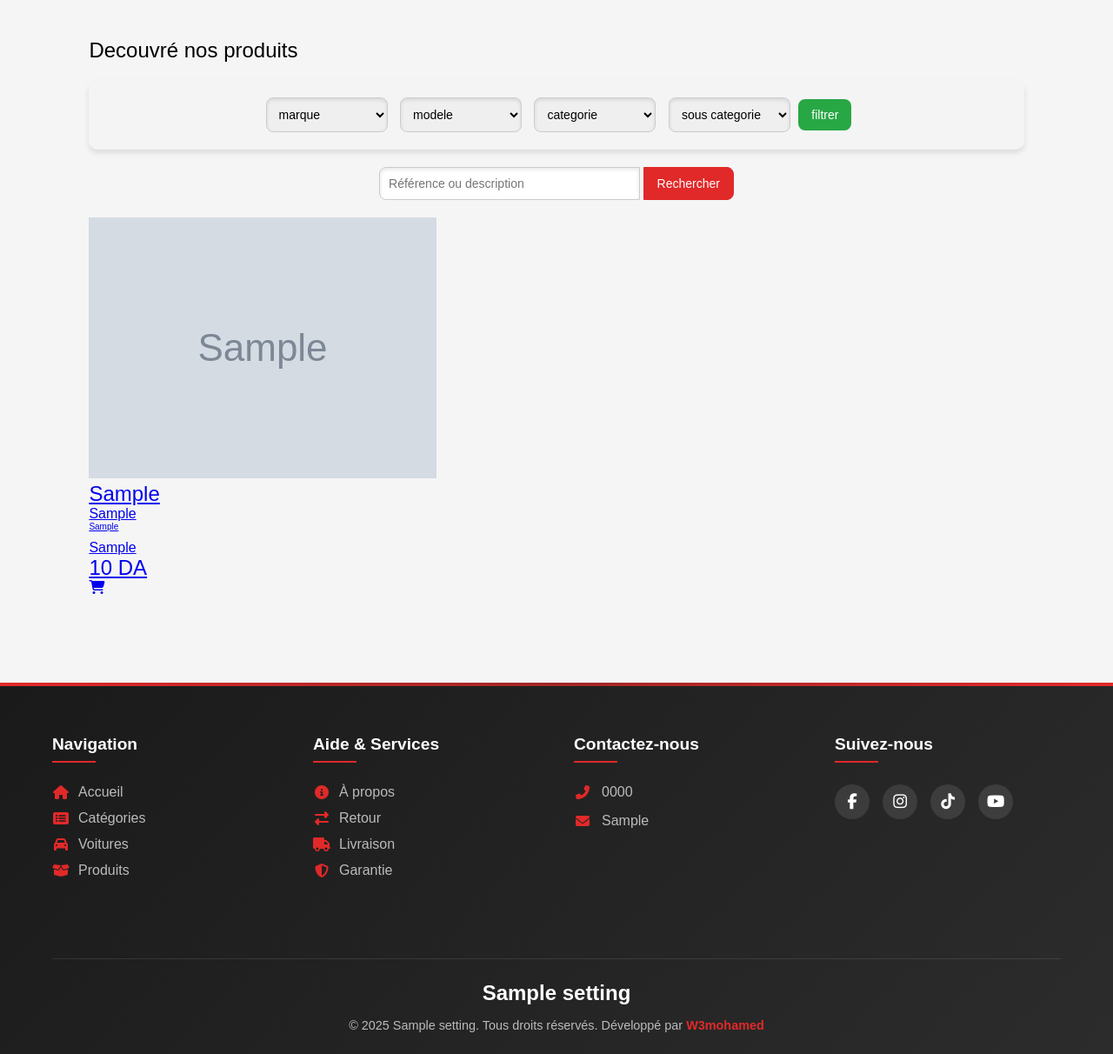
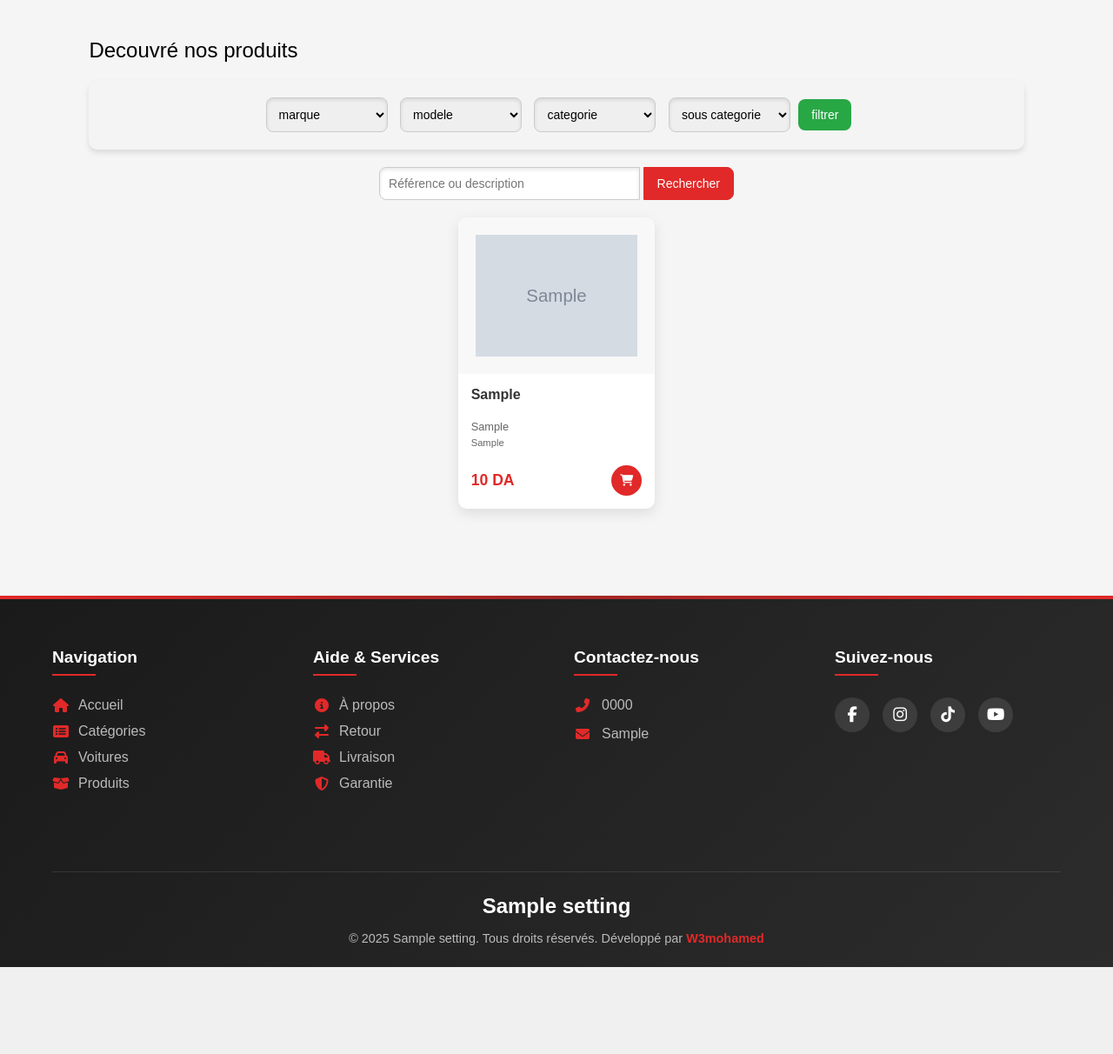
Before and after one commit to W3Mohamed/souqpiece, a PHP site: page /product.php in a window 1280 px wide. Shown: the part 436-1648 px from the top of the page at 87% size. After the commit the page ends 1548 px from the top, so only its background shows below. Run offline with PHP 8.4, Linux system fonts and the light colour scheme; tables that the repository leaves empty or names only in its code hold one stand-in row (values such as "Sample post"); grey boxes marked "Sample" are stand-in pictures; a stand-in replaces the project's code that opens the database connection; some libraries are stand-ins or nearby versions.

Commit message:
page produits style

```diff
--- a/css/style.css
+++ b/css/style.css
@@ -860,6 +860,23 @@ body{
 }
 
 /* Section Produits */
+.produits{
+    display: flex;
+    flex-wrap: wrap;
+    align-items: center;
+    justify-content: center;
+    gap: 10px;
+}
+@media screen and (max-width:660px) {
+    .produits{
+        margin-top: 40px;
+    }
+}
+@media screen and (max-width:300px) {
+    .produits{
+        justify-content: center;
+    }
+}
 .products-section {
     padding: 60px 0;
     background-color: #f9f9f9;
--- a/product.php
+++ b/product.php
@@ -345,23 +345,29 @@
                     $sqlCate->execute([$produit['id_categorie']]);
                     $categorie = $sqlCate->fetchColumn();
                 ?>
-                <div class="produit">
-                    <?php
-                        if($produit['stock'] == 0){
-                    ?>
-                    <h3 class="stock">non disponible</h3><?php } ?>
-                    <a href="produit.php?id=<?=$produit['id_produit']?>&id_voiture=<?=$produit['voiture']?>">
-                        <?php if( $produit['img1'] != NULL){ ?>
-                            <img src="img/produit/<?=$produit['img1']?>" alt="<?=$produit['libelle']?>" loading="lazy">
-                        <?php }else{ ?>
-                            <img src="img/produit/aucune.png" alt="<?=$produit['libelle']?>" loading="lazy">
-                        <?php } ?>
-                        <h2><?=$produit['libelle']?></h2>
-                        <h4><?=$marque?></h4>
-                        <h4 style="margin-bottom:10px;font-size:10px"><?= $modele?></h4>
-                        <h4><?=$categorie?></h4>
-                        <h2 id="prix"><?=$produit['prix']?> DA</h2>
-                        <i class="fa-solid fa-cart-shopping" id="ajouter-panier"></i>
+                <div class="product-card <?= $produit['stock'] == 0 ? 'out-of-stock' : '' ?>">
+                    <a href="produit.php?id=<?=$produit['id_produit']?>&id_voiture=<?=$produit['voiture']?>" class="product-link">
+                        <?php if($produit['stock'] == 0): ?>
+                        <div class="stock-badge">Épuisé</div>
+                        <?php endif; ?>
+
+                        <div class="product-image-container">
+                            <img src="img/produit/<?=$produit['img1']?>" alt="<?=$produit['libelle']?>" loading="lazy" class="product-image">
+                        </div>
+
+                        <div class="product-info">
+                            <h3 class="product-title"><?=$produit['libelle']?></h3>
+                            <div class="product-meta">
+                                <span class="product-brand"><?=$marque?></span>
+                                <span class="product-model"><?=$modele?></span>
+                            </div>
+                            <div class="product-footer">
+                                <span class="product-price"><?=number_format($produit['prix'], 0, ',', ' ')?> DA</span>
+                                <button class="add-to-cart">
+                                    <i class="fas fa-shopping-cart"></i>
+                                </button>
+                            </div>
+                        </div>
                     </a>
                 </div>
                 <?php }
```
Also changed, not shown: panier.php (+0 -23 lines).
